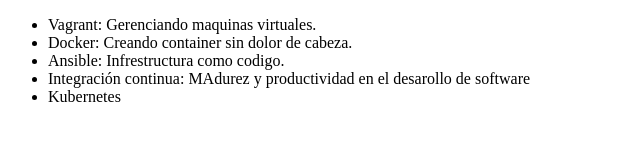
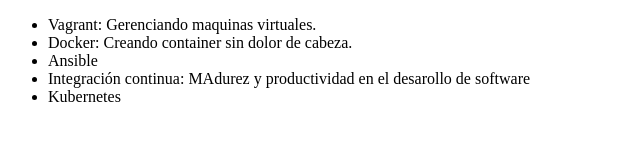
Before and after one commit to TonyTapia/Alura-git, a plain HTML site: page index.html in a window 1280 px wide. Shown: the whole page, without its empty margins (0-640 px from the left). Drawn offline with Linux system fonts and the light colour scheme.

Commit message:
Revert "Cambiar el nombre del curso de Ansible"
This reverts commit e067d53a044de1479f1119ae9b92bce10e41c34d.

```diff
--- a/index.html
+++ b/index.html
@@ -8,7 +8,7 @@
      		<ul>
          		<li> Vagrant: Gerenciando maquinas virtuales.</li>
          		<li> Docker: Creando container sin dolor de cabeza. </li>
-         		<li> Ansible: Infrestructura como codigo. </li>
+         		<li> Ansible </li>
          		<li> Integración continua: MAdurez y productividad en el desarollo de software </li>
 				<li> Kubernetes</li>
      		</ul>
```
